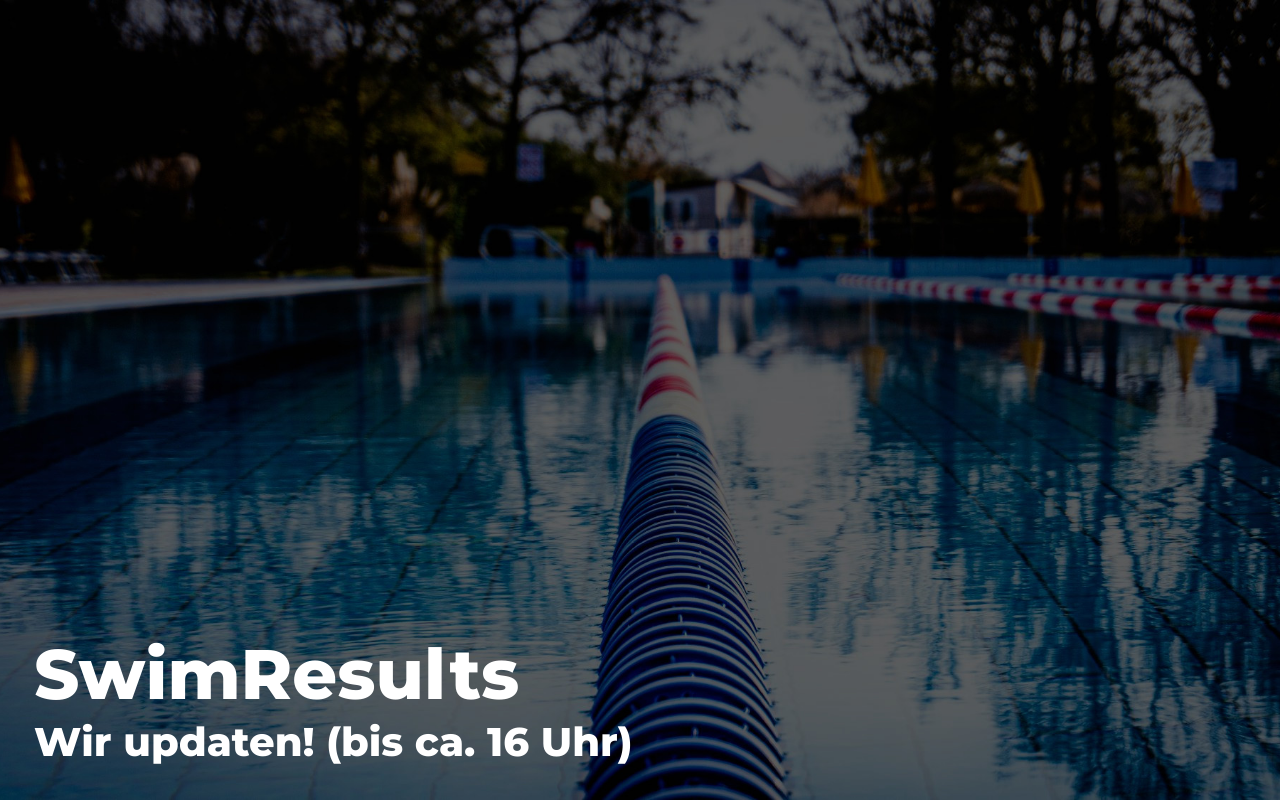
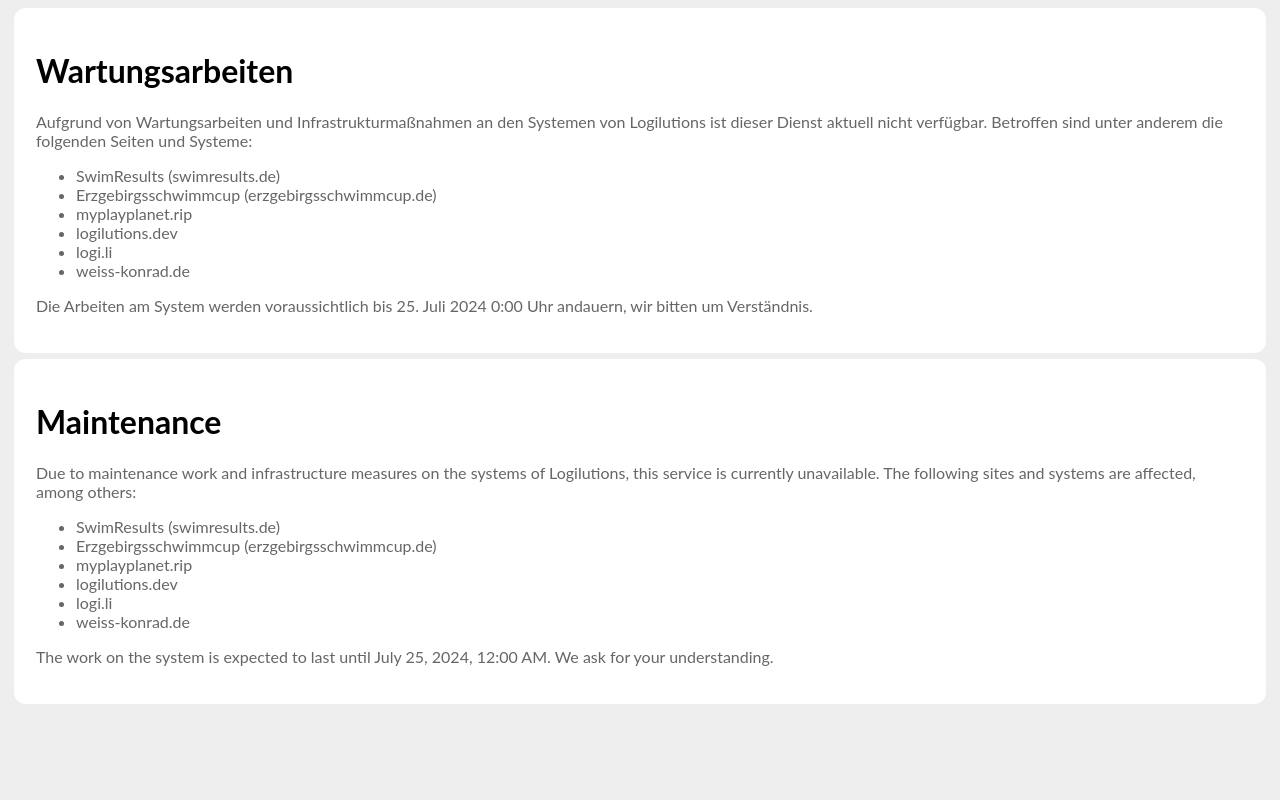
Before and after one commit to SwimResults/OfflinePage, a plain HTML site: page src/index.html in a window 1280 px wide. Drawn offline with nearby package versions, Linux system fonts and the light colour scheme.

Commit message:
maintenance page

```diff
--- a/src/index.html
+++ b/src/index.html
@@ -1,36 +1,55 @@
-<!doctype html>
-<html lang="de">
+<!DOCTYPE html>
+<html lang="en">
 <head>
     <meta charset="UTF-8">
-    <meta name="viewport"
-          content="width=device-width, user-scalable=no, initial-scale=1.0, maximum-scale=1.0, minimum-scale=1.0">
-    <meta http-equiv="X-UA-Compatible" content="ie=edge">
-    <title>SwimResults</title>
+    <meta name="viewport" content="width=device-width, initial-scale=1.0">
+    <title>Services Offline</title>
+    <style>
+        body {
+            font-family: 'lato','HelveticaNeue','Helvetica Neue','Helvetica-Neue',Helvetica,Arial,sans-serif;
+            background-color: #eee;
+            color: #666;
+        }
 
-    <meta name="description" content="SwimResults Web-Anwendung: Alle SwimResults Funktionen im Browser nutzen!">
+        div {
+            padding: 22px;
+            margin: 6px;
+            border-radius: 12px;
+            background-color: #fff;
+        }
 
-    <link href="style.css" rel="stylesheet">
-    <script src="https://ajax.googleapis.com/ajax/libs/jquery/3.6.0/jquery.min.js"></script>
-    <script src="script.js"></script>
-
-    <!-- Favicon -->
-    <link rel="apple-touch-icon" sizes="180x180" href="apple-touch-icon.png">
-    <link rel="icon" type="image/png" sizes="32x32" href="favicon-32x32.png">
-    <link rel="icon" type="image/png" sizes="16x16" href="favicon-16x16.png">
-    <link rel="manifest" href="site.webmanifest">
-    <link rel="mask-icon" href="safari-pinned-tab.svg" color="#204988">
-    <meta name="msapplication-TileColor" content="#ffffff">
-    <meta name="msapplication-TileImage" content="mstile-144x144.png">
-    <meta name="theme-color" content="#ffffff">
+        h1 {
+            color: #000
+        }
+    </style>
 </head>
 <body>
-    <div class="background">
-        <span class="background-text">
-            <span class="title">SwimResults</span>
-            <span class="subtitle">Wir updaten! (bis ca. 16 Uhr)</span>
-        </span>
-        <h1 style="display: none">Swim Results</h1>
-        <h1 style="display: none">SwimResults</h1>
+    <div>
+        <h1>Wartungsarbeiten</h1>
+        <p>Aufgrund von Wartungsarbeiten und Infrastrukturmaßnahmen an den Systemen von Logilutions ist dieser Dienst aktuell nicht verfügbar. Betroffen sind unter anderem die folgenden Seiten und Systeme:</p>
+        <ul>
+            <li>SwimResults (swimresults.de)</li>
+            <li>Erzgebirgsschwimmcup (erzgebirgsschwimmcup.de)</li>
+            <li>myplayplanet.rip</li>
+            <li>logilutions.dev</li>
+            <li>logi.li</li>
+            <li>weiss-konrad.de</li>
+        </ul>
+
+        <p>Die Arbeiten am System werden voraussichtlich bis 25. Juli 2024 0:00 Uhr andauern, wir bitten um Verständnis.</p>
+    </div>
+    <div>
+        <h1>Maintenance</h1>
+        <p>Due to maintenance work and infrastructure measures on the systems of Logilutions, this service is currently unavailable. The following sites and systems are affected, among others:</p>
+        <ul>
+            <li>SwimResults (swimresults.de)</li>
+            <li>Erzgebirgsschwimmcup (erzgebirgsschwimmcup.de)</li>
+            <li>myplayplanet.rip</li>
+            <li>logilutions.dev</li>
+            <li>logi.li</li>
+            <li>weiss-konrad.de</li>
+        </ul>
+        <p>The work on the system is expected to last until July 25, 2024, 12:00 AM. We ask for your understanding.</p>
     </div>
 </body>
 </html>
```
Also changed, not shown: 4 other files.
